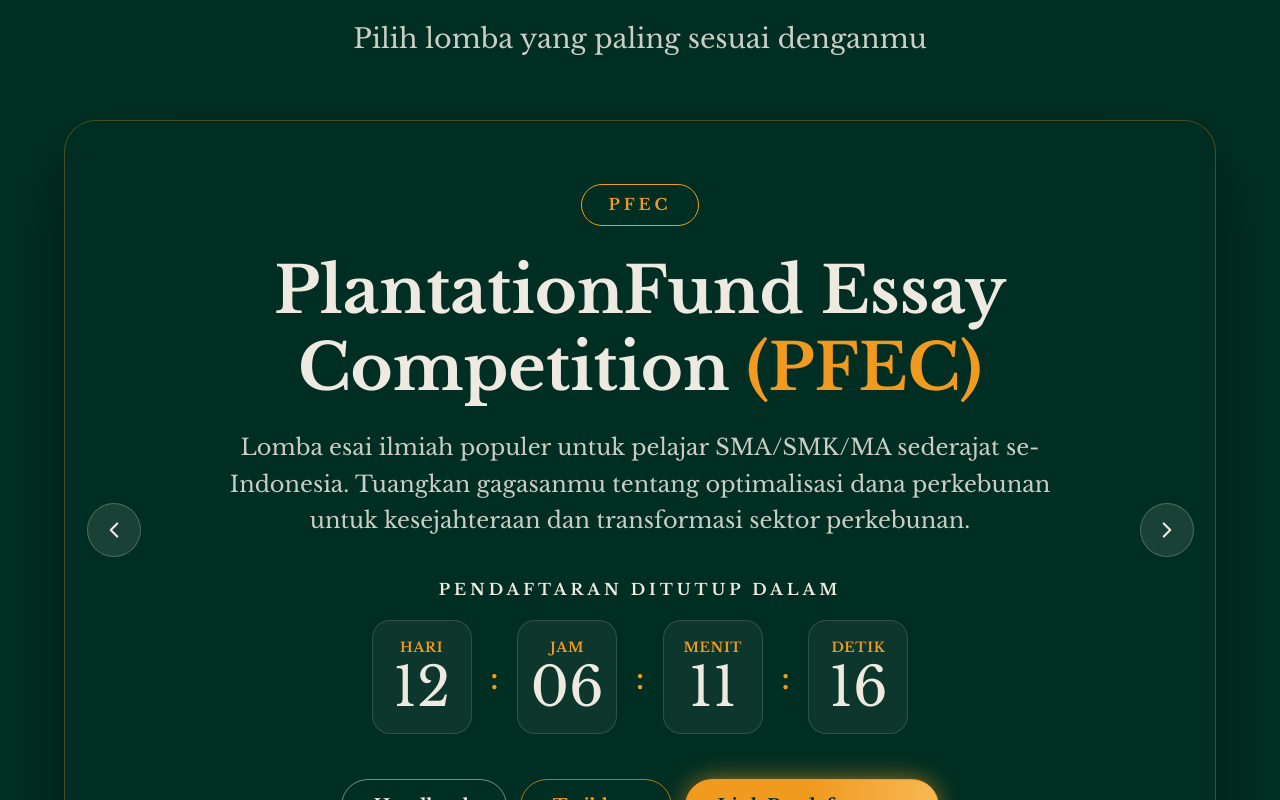
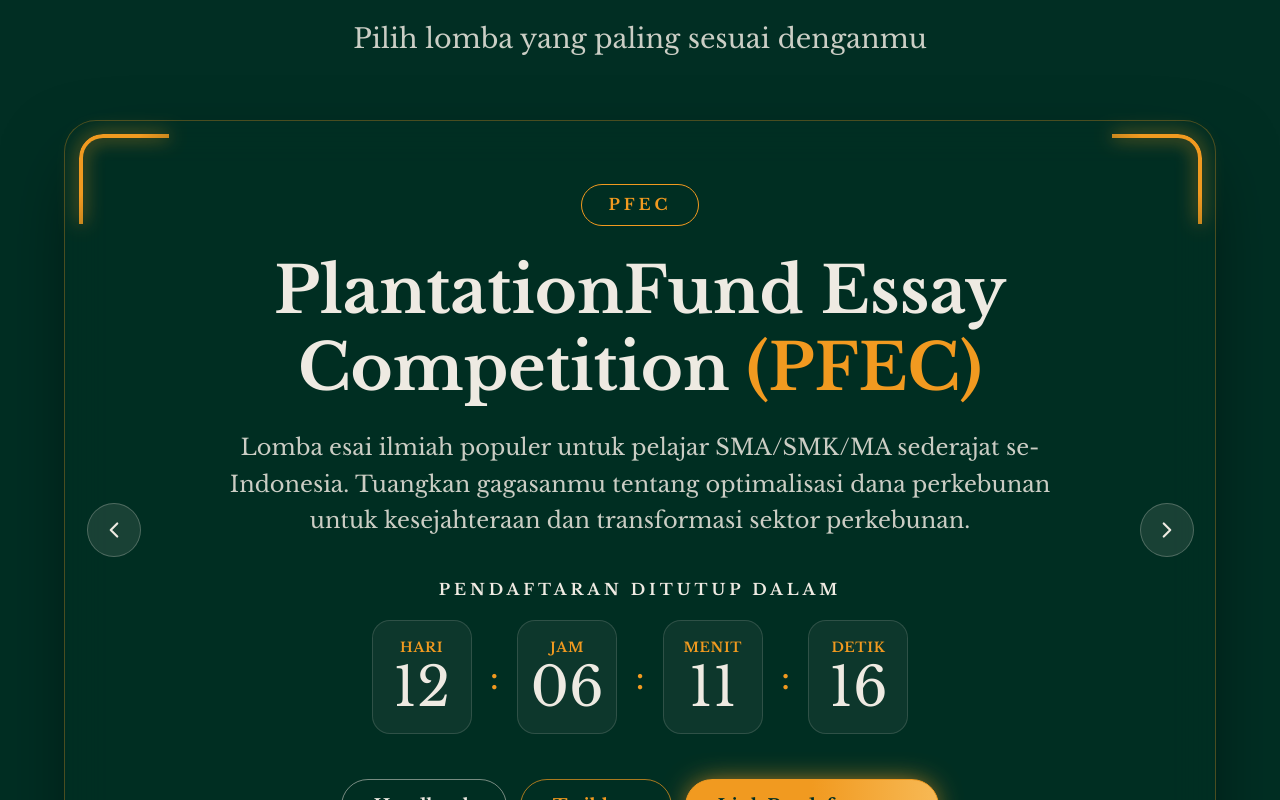
Before and after one commit to Stefanfoxa/Tfest, a React (Vite) app in the folder Tfest/: page / in a window 1280 px wide. Shown: the part 2060-2860 px from the top of the page. Built offline with nearby package versions, Linux system fonts and the light colour scheme; a web font is replaced by a local one.

Commit message:
Update CompetitionSlider.tsx

```diff
--- a/Tfest/src/components/CompetitionSlider.tsx
+++ b/Tfest/src/components/CompetitionSlider.tsx
@@ -2,6 +2,7 @@ import { useEffect, useRef, useState } from 'react'
 import { ChevronLeft, ChevronRight } from 'lucide-react'
 import { COMPETITIONS, type ColorKey, type Competition } from '../data/competitions'
 import { COLOR_STYLES } from '../lib/colorStyles'
+import CornerFrame from './CornerFrame'
 
 // Deskripsi singkat tiap lomba, diringkas dari handbook masing-masing.
 const BLURB: Record<string, string> = {
@@ -104,14 +105,15 @@ export default function CompetitionSlider() {
         touchX.current = null
       }}
     >
-      <div className="glass rounded-[32px] px-5 pb-8 pt-10 shadow-[0_30px_80px_-20px_rgba(0,0,0,0.6)] md:px-24 md:pb-12 md:pt-14">
+      <div className="glass relative rounded-[32px] px-5 pb-8 pt-10 shadow-[0_30px_80px_-20px_rgba(0,0,0,0.6)] md:px-24 md:pb-12 md:pt-14">
+        <CornerFrame />
         {/* key={slug}: konten dipasang ulang tiap pindah slide sehingga animasi masuk berjalan. */}
         <div key={c.slug} className="animate-slide-in flex flex-col items-center text-center" aria-live="polite">
           <span className={`rounded-full border px-6 py-2 text-sm font-semibold uppercase tracking-[0.25em] ${ACCENT[c.color]}`}>
             {c.code}
           </span>
 
-          <h2 className="mt-6 max-w-3xl text-[clamp(34px,5vw,64px)] leading-[1.2] text-cream">
+          <h2 className="title-glow mt-6 max-w-3xl text-[clamp(34px,5vw,64px)] leading-[1.2] text-cream">
             {c.name} <span className={ACCENT[c.color].split(' ')[0]}>({c.code})</span>
           </h2>
 
```
